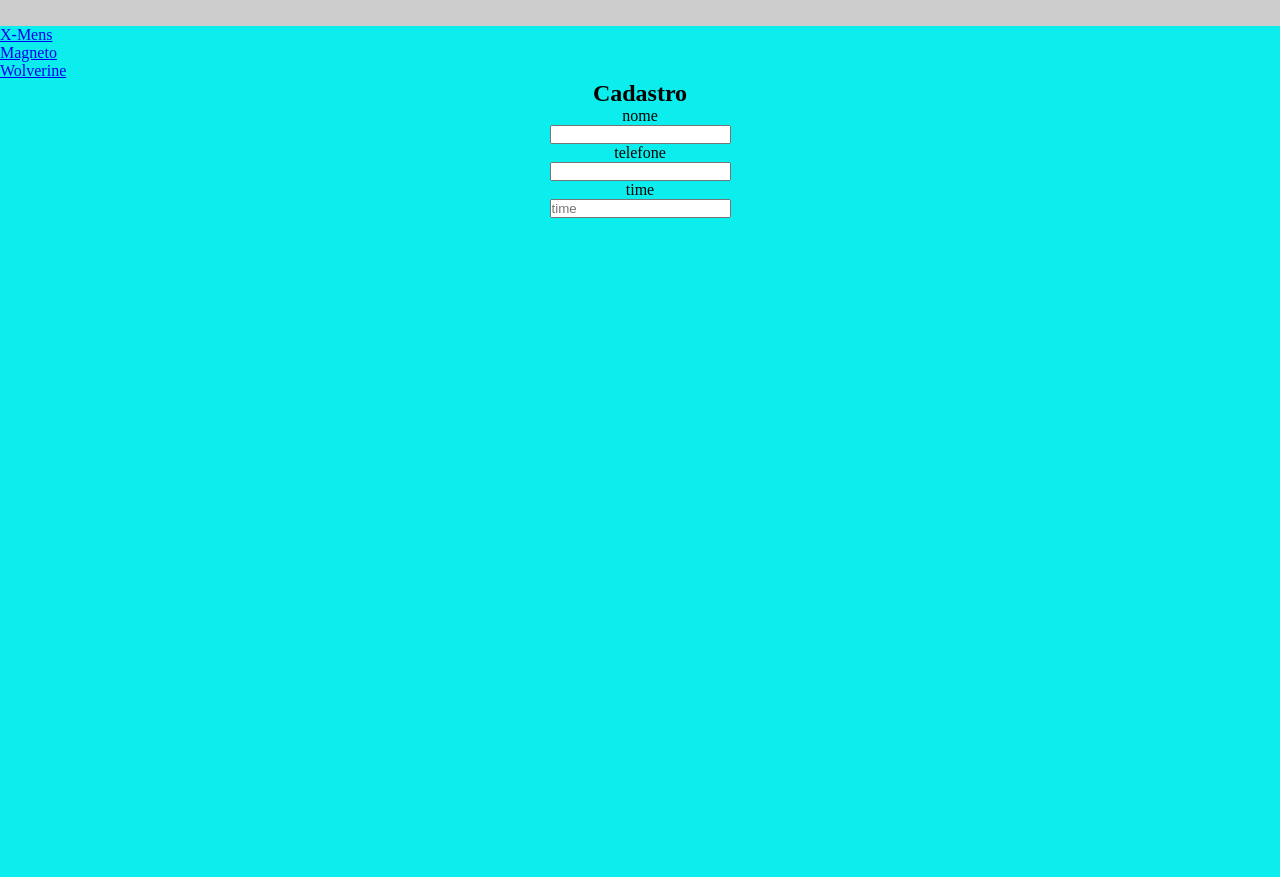
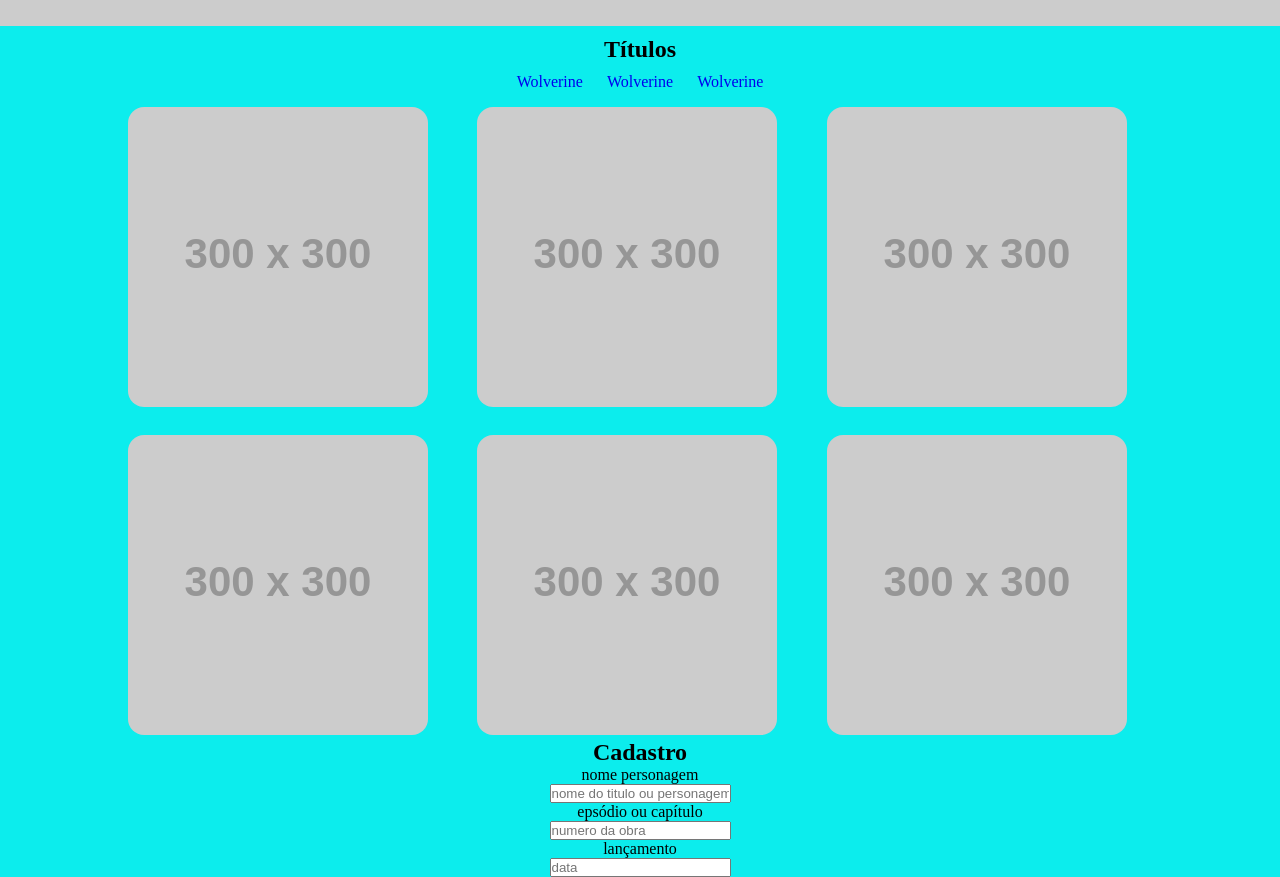
Before and after one commit to Jean-Carllo-Roseti/Marvel, a website: page index.html in a window 1280 px wide. Shown: the part 1373-2250 px from the top of the page. Before the commit the page ends 1591 px from the top, so only its background shows below. Drawn offline with Linux system fonts and the light colour scheme; placeholder pictures from the web are drawn by us.

Commit message:
realizado a construção do layout  das opções de titulos.

```diff
--- a/index.html
+++ b/index.html
@@ -56,30 +56,54 @@
             </div>
         </div>
     </section>
-    <section class="titulos">
+    <section class="titulos ">
         <ul class="temas">
+            <h2>Títulos</h2>
             <li class="temas__link">
-                <a href="#" class="temas__link__buttons">X-Mens</a>
-            </li>
-            <li class="temas__link">
-                <a href="#" class="temas__link__buttons">Magneto</a>
-            </li>
-            <li class="temas__link">
+                <a href="#" class="temas__link__buttons">Wolverine</a>
+                <a href="#" class="temas__link__buttons">Wolverine</a>
                 <a href="#" class="temas__link__buttons">Wolverine</a>
             </li>
         </ul>
+        <div class=" titulos__opcoes" >
+            <ul class="titulos__opcoes__link" >
+                <li class="titulos__opcoes__link__item">
+                    <img class="item__img" src="https://via.placeholder.com/300x300" alt="">
+                </li>
+                <li class="titulos__opcoes__link__item" >
+                    <img class="item__img" src="https://via.placeholder.com/300x300" alt="">
+                </li>
+                <li class="titulos__opcoes__link__item" >
+                    <img class="item__img" src="https://via.placeholder.com/300x300" alt="">
+                </li>
+                <li class="titulos__opcoes__link__item" >
+                    <img class="item__img" src="https://via.placeholder.com/300x300" alt="">
+                </li>
+                <li class="titulos__opcoes__link__item" >
+                    <img class="item__img" src="https://via.placeholder.com/300x300" alt="">
+                </li>
+                <li class="titulos__opcoes__link__item" >
+                    <img class="item__img" src="https://via.placeholder.com/300x300" alt="">
+                </li>
+            </ul>
+        </div>
+    </section>
+    <section class="acesso">
+        <div>
+
+        </div>
     </section>
     <section class="consultas">
         <div class="cadastro">
             <div class="form">
                 <form>
                     <h2>Cadastro</h2>
-                    <label class="form__label" for="nome">nome</label>
-                    <input class="form__input" type="text">
-                    <label class="form__label" for="numero">telefone</label>
-                    <input class="form__input" type="tel">
-                    <label class="form__label" for="time">time</label>
-                    <input class="form__input" type="text" placeholder="time">
+                    <label class="form__label" for="nome">nome personagem</label>
+                    <input class="form__input" type="text" placeholder="nome do titulo ou personagem ">
+                    <label class="form__label" for="numero">epsódio ou capítulo</label>
+                    <input class="form__input" type="tel" placeholder="numero da obra">
+                    <label class="form__label" for="time">lançamento</label>
+                    <input class="form__input" type="text" placeholder="data">
                 </form>
             </div>
         </div>
--- a/src/styles/_header.scss
+++ b/src/styles/_header.scss
@@ -1,5 +1,6 @@
 @use 'variaveis';
 @use 'reset';
+
 
 .header {
     background-color: #fff;
--- a/src/styles/_hero.scss
+++ b/src/styles/_hero.scss
@@ -1,3 +1,5 @@
+
+
 .hero {
         background-image: url(https://m.media-amazon.com/images/I/815RdazkJ5L._AC_UF1000,1000_QL80_.jpg);
     padding-bottom: 50px;
--- a/src/styles/_titulos.scss
+++ b/src/styles/_titulos.scss
@@ -0,0 +1,42 @@
+.titulos {
+    margin: 0 auto;
+    width: 1024px;
+    max-width: 100%;
+
+    .temas {
+
+        h2 {
+            text-align: center;
+            margin: 10px;
+        }
+
+        &__link {
+            text-align: center;
+            list-style: none;
+            margin-bottom: 16px;
+
+
+            &__buttons{
+                margin: 10px ;
+                text-decoration: none;
+            }
+        }
+    }
+
+    &__opcoes {
+
+        &__link {
+            gap: 24px;
+            list-style: none;
+            display: grid;
+            grid-template-columns: 1fr 1fr 1fr;
+
+            &__item {
+
+                .item__img{
+                    border-radius: 16px;
+                }
+            }
+        }
+}
+}
--- a/src/styles/main.scss
+++ b/src/styles/main.scss
@@ -4,6 +4,7 @@
 @use 'hero';
 @use 'form';
 @use 'produtos';
+@use 'titulos';
 
 
 body {
--- a/src/styles/produtos.scss
+++ b/src/styles/produtos.scss
@@ -1,3 +1,4 @@
+
 .produtos {
     &__variaveis{
         background-image: url(https://via.placeholder.com/900x500);
```
Also changed, not shown: dist/styles/main.css.
